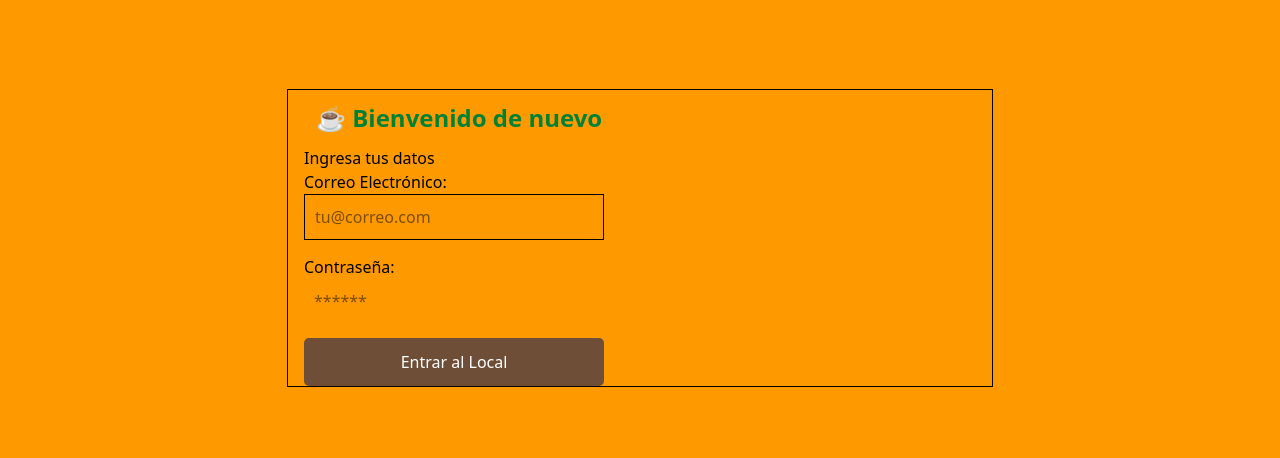
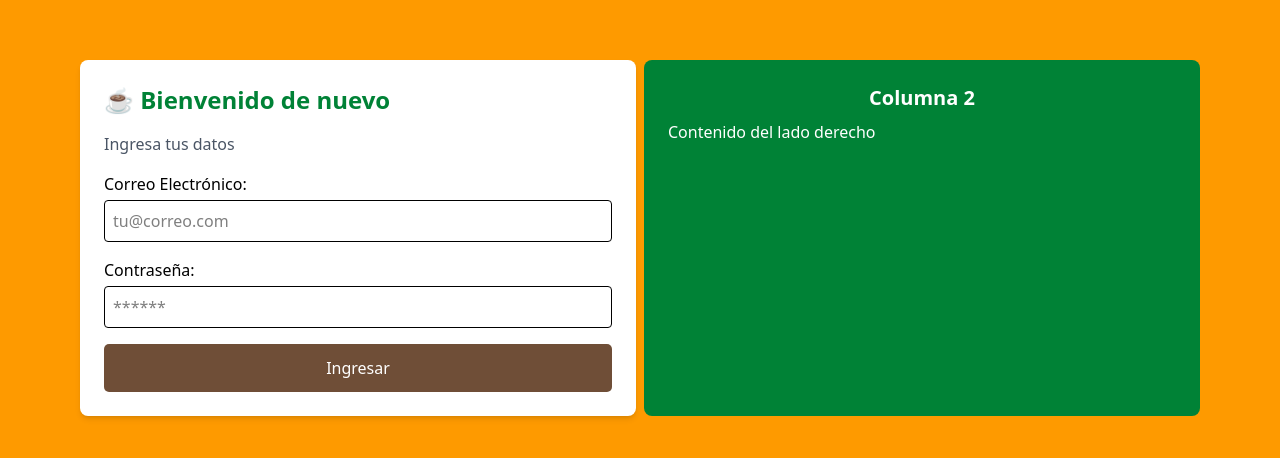
Before and after one commit to MDavid24Dev/coffeshop, a Next.js app: page /login in a window 1280 px wide. Shown: the part 162-620 px from the top of the page. Built offline with nearby package versions, Linux system fonts and the light colour scheme; no server answers.

Commit message:
"reacomodando frontend ajuste paginas de admin"

```diff
--- a/app/login/page.js
+++ b/app/login/page.js
@@ -9,45 +9,40 @@ export default function LoginPage() {
     const { setEmail, setPassword, handleLogin, loading } = useLogin();
 
     return (
-        <main className="min-h-screen w-full  flex items-center bg-amber-500  ">
+        <main className="min-h-screen w-full flex items-center bg-amber-500">
+            <div className="mx-auto px-4 w-full max-w-6xl">
+                {/* CORRECCIÓN: Agregada la clase grid y removido el fondo azul de prueba */}
+                <div className="grid grid-cols-1 md:grid-cols-2 gap-2 items-center">
 
-          <div className=" mx-auto px-4 border-1">
-             <h1 className=" font-black w-2xl text-green-700 text-2xl p-3">☕ Bienvenido de nuevo</h1>
+                    {/* Columna Izquierda: Formulario */}
+                    <div className="bg-white p-6 rounded-lg shadow-md">
+                        <h1 className="font-black text-green-700 text-2xl mb-4">☕ Bienvenido de nuevo</h1>
+                        <p className="mb-4 text-gray-600">Ingresa tus datos</p>
 
-            <p>Ingresa tus datos </p>
-
-            {/* El formulario captura el evento de "Enter" o clic en el botón */}
-            <form onSubmit={handleLogin} style={{ width: "300px", display: "flex", flexDirection: "column", gap: "15px" }}>
-
-                {/* CAJA DE EMAIL: Cada vez que el usuario escribe (onChange),
-                   mandamos ese dato a la caja vacía 'email' del Hook */}
+                        <form onSubmit={handleLogin} className="flex flex-col gap-4 w-full">
                             <div>
-                    <label>Correo Electrónico:</label>
-                    <input className="border-1"
+                                <label className="block mb-1 font-medium">Correo Electrónico:</label>
+                                <input className="w-full border p-2 rounded"
                                     type="email"
                                     placeholder="tu@correo.com"
-                        onChange={(e) => setEmail(e.target.value)} // El "puente" que llena la caja
+                                    onChange={(e) => setEmail(e.target.value)}
                                     required
-                        style={{ width: "100%", padding: "10px" }}
                                 />
                             </div>
 
-                {/* CAJA DE CONTRASEÑA: Hacemos lo mismo para la clave */}
                             <div>
-                    <label>Contraseña:</label>
-                    <input
+                                <label className="block mb-1 font-medium">Contraseña:</label>
+                                <input className="w-full border p-2 rounded"
                                     type="password"
                                     placeholder="******"
-                        onChange={(e) => setPassword(e.target.value)} // Llenamos la caja de seguridad
+                                    onChange={(e) => setPassword(e.target.value)}
                                     required
-                        style={{ width: "100%", padding: "10px" }}
                                 />
                             </div>
 
-                {/* BOTÓN DE ACCIÓN: Solo se activa si no estamos cargando datos */}
                             <button
                                 type="submit"
-                    disabled={loading} // Si loading es true, el botón se bloquea (evita doble envío)
+                                disabled={loading}
                                 style={{
                                     padding: "12px",
                                     backgroundColor: loading ? "#ccc" : "#6F4E37",
@@ -57,13 +52,19 @@ export default function LoginPage() {
                                     borderRadius: "5px"
                                 }}
                             >
-                    {/* Cambiamos el texto según el estado de la carga */}
-                    {loading ? "Validando credenciales..." : "Entrar al Local"}
+                                {loading ? "Validando credenciales..." : "Ingresar"}
                             </button>
                         </form>
+                    </div>
 
-         </div>{/*contenedor Padre*/}
+                    {/* Columna Derecha: Contenido extra */}
+                    <div className="bg-green-700 p-6 rounded-lg text-white h-full justify-center items-center">
+                        <h2 className=" flex  justify-center font-bold text-xl mb-2">Columna 2</h2>
+                        <p>Contenido del lado derecho</p>
+                    </div>
 
+                </div>
+            </div>
         </main>
     )
 }
--- a/app/productos/page.js
+++ b/app/productos/page.js
@@ -54,48 +54,54 @@ export default function ProductosPage() {
     };
 
     return (
-        <div className="p-8">
-            <h1 className="text-2xl font-bold mb-4 text-center">Gestionar Productos</h1>
 
-            <form onSubmit={handleSubmit} className="flex gap-2 mb-8">
+        <div className="bg-amber-300 p-8">
+            <div className="grid md:grid-cols-2 gap-5">
+              {/* COLUMNA IZQUIERDA: Formulario */}
+            <div>
+                <h1 className="text-2xl font-bold mb-4 text-center md:text-left">
+                    Gestionar Productos
+                </h1>
+                <form onSubmit={handleSubmit} className="flex flex-col gap-4 bg-white p-6 rounded-lg shadow-md">
                     <input
                         placeholder="Nombre"
-                    className="border p-2"
+                        className="border p-2 rounded"
                         value={formData.nombre}
                         onChange={(e) => setFormData({ ...formData, nombre: e.target.value })}
                         required
                     />
 
+                    <div className="grid grid-cols-2 gap-2">
                         <input
                             type="number"
                             placeholder="Precio"
-                    className="border p-2"
+                            className="border p-2 rounded"
                             value={formData.precio}
                             onChange={(e) => setFormData({ ...formData, precio: e.target.value })}
                             required
                         />
-
                         <input
                             type="number"
                             placeholder="Stock"
-                    className="border p-2"
+                            className="border p-2 rounded"
                             value={formData.stock}
                             onChange={(e) => setFormData({ ...formData, stock: e.target.value })}
                             required
                         />
+                    </div>
 
                     <div className="flex flex-col">
-                    <label className="text-xs text-gray-500">Imagen del Producto</label>
+                        <label className="text-xs text-gray-500 mb-1">Imagen del Producto</label>
                         <input
                             name="foto"
                             type="file"
                             accept="image/*"
-                        className="border p-1 text-sm"
+                            className="border p-1 text-sm bg-gray-50 rounded"
                         />
                     </div>
 
-                {/* BOTÓN DINÁMICO: Cambia de color y texto si estamos editando */}
-                <button className={`p-2 px-4 rounded text-white ${productoSeleccionado ? 'bg-green-600' : 'bg-blue-500'}`}>
+                    <div className="flex gap-2">
+                        <button className={`flex-1 p-2 rounded text-white font-bold ${productoSeleccionado ? 'bg-green-600' : 'bg-blue-500'}`}>
                             {loading ? "Cargando..." : (productoSeleccionado ? "Actualizar" : "Agregar")}
                         </button>
 
@@ -103,13 +109,16 @@ export default function ProductosPage() {
                             <button
                                 type="button"
                                 onClick={() => { setProductosSeleccionado(null); setFormData({ nombre: "", precio: "", stock: "" }); }}
-                        className="text-gray-400 text-sm underline"
+                                className="px-4 text-gray-500 text-sm underline hover:text-red-500"
                             >
                                 Cancelar
                             </button>
                         )}
+                    </div>
                 </form>
+            </div>
 
+                <div>
                 <h2 className="text-xl font-semibold mb-4 text-center">Inventario Actual</h2>
 
                 <TablaProductos
@@ -117,6 +126,9 @@ export default function ProductosPage() {
                     alBorrar={borrarProducto}
                     alSeleccionar={setProductosSeleccionado} // 👈 CONECTAMOS EL CABLE AQUÍ
                 />
+            </div>
+            </div>
+            {/*componente padre */}
         </div>
     );
 }
```
Lines whose indentation alone changed are shown as unchanged.
